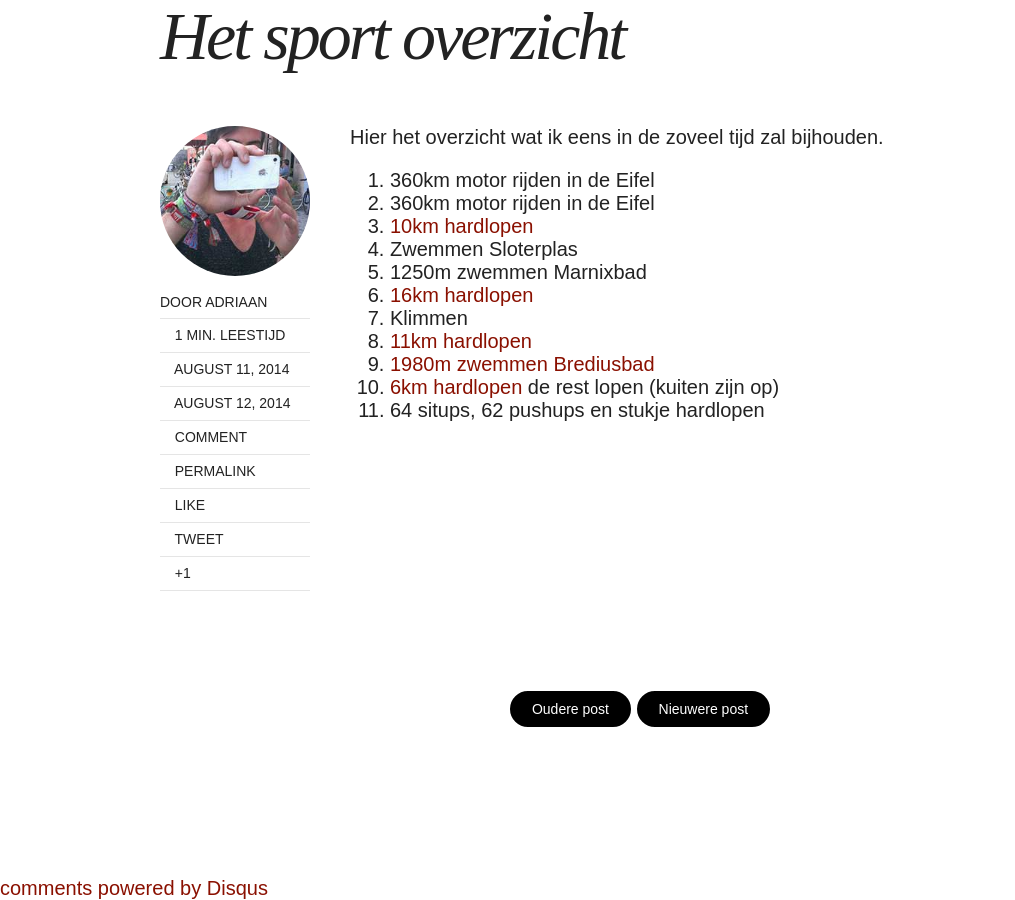
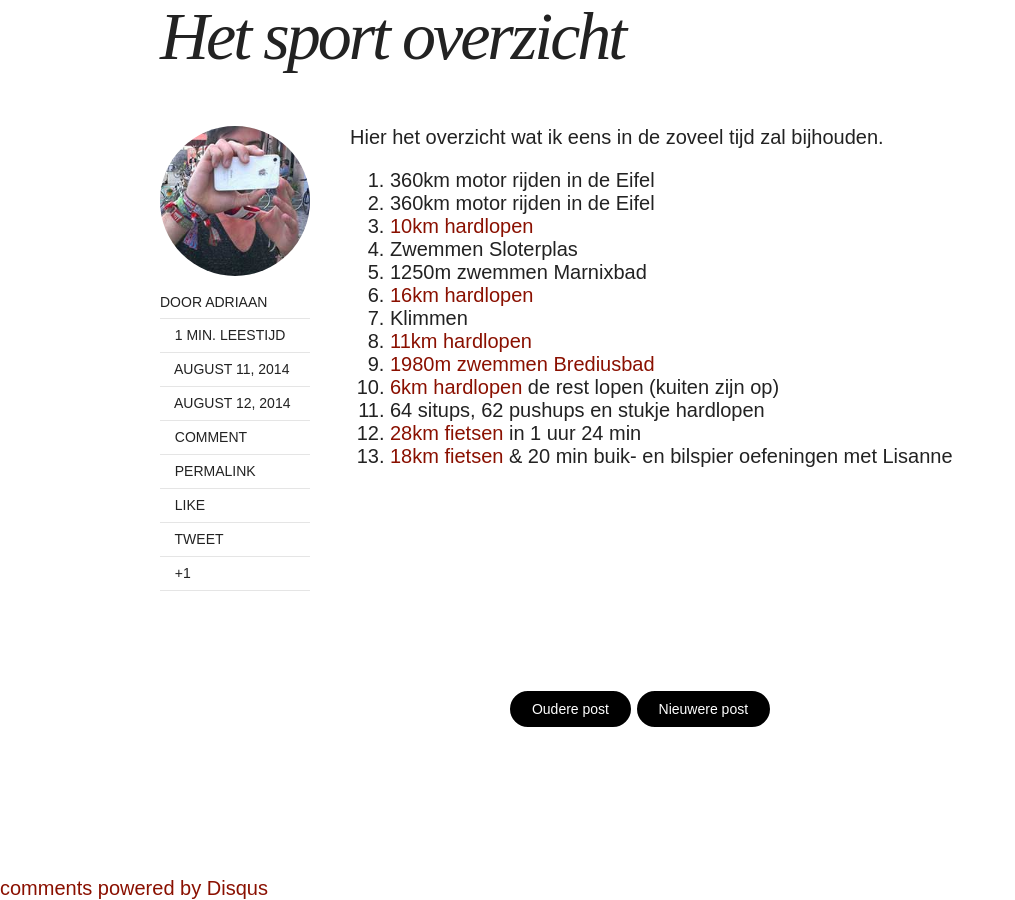
Before and after one commit to adriaandotcom/demaandvanadriaan, a Jekyll site: the page built from _posts/2014-08-11-overzicht.md, in a window 1280 px wide and 900 px high, scrolled down 742 px. Shown: the whole window, without its empty margins (0-1015 px from the left). Built offline with Jekyll 4.4.1, drawn with Linux system fonts in a browser that asks for light colours; nearby versions of some CDN libraries; comment, search, counter and statistics services are not loaded.

Commit message:
Voeg fietsen en spieroefeningen toe

```diff
--- a/_posts/2014-08-11-overzicht.md
+++ b/_posts/2014-08-11-overzicht.md
@@ -25,3 +25,5 @@ Hier het overzicht wat ik eens in de zoveel tijd zal bijhouden.
  9.  [1980m zwemmen Brediusbad](http://runkeeper.com/user/660718786/activity/410189888)
  10. [6km hardlopen](http://runkeeper.com/user/660718786/activity/411188405) de rest lopen (kuiten zijn op)
  11. 64 situps, 62 pushups en stukje hardlopen
+ 12. [28km fietsen](http://runkeeper.com/user/660718786/activity/412447125) in 1 uur 24 min
+ 13. [18km fietsen](http://runkeeper.com/user/660718786/activity/412798773) & 20 min buik- en bilspier oefeningen met Lisanne
```
